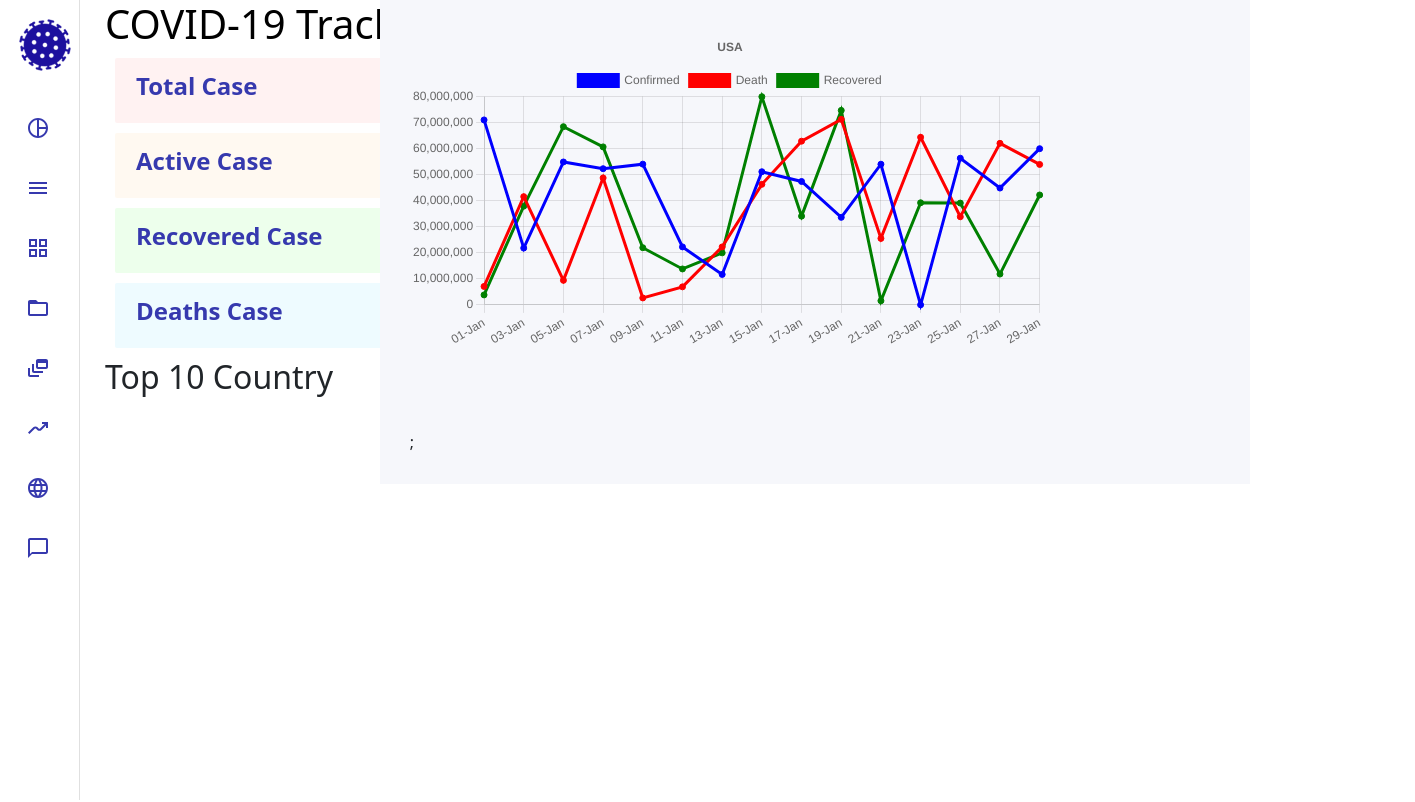
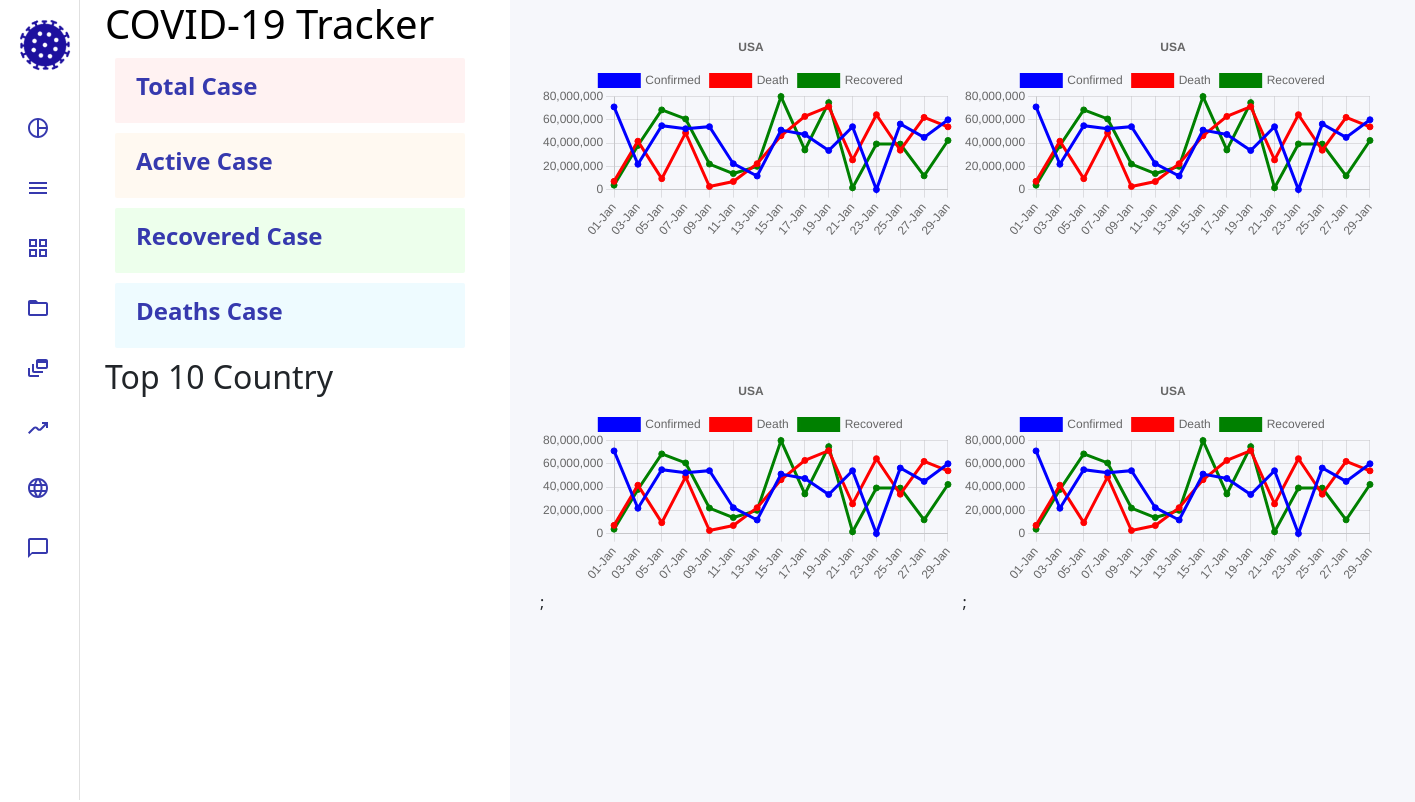
Before and after one commit to JessRm04/laresistenciacoviders, a React (Create React App) app: page /TrackerSeis in a window 1280 px wide. Shown: the top 802 px of the page, 1415 px wide, since content can reach past the window. Built offline with nearby package versions, Linux system fonts and the light colour scheme; no server answers.

Commit message:
tabla modificada

```diff
--- a/src/components/render/landing/landing-navbar/NavbarLanding.jsx
+++ b/src/components/render/landing/landing-navbar/NavbarLanding.jsx
@@ -87,7 +87,7 @@ function NavbarLanding() {
               </NavDropdown>
               <Nav.Link as={Link} to="about" id='abouts' className={`navbar-text ${navText ? 'navbar-text-scrolled' : ''}`}>About</Nav.Link>
               <Nav.Link as={Link} to="help" id='helps' className={`navbar-text ${navText ? 'navbar-text-scrolled' : ''}`}>Help</Nav.Link>
-            <Nav.Link as={Link} to="Trackerdos"><Button className={`buttontracker navbar-text ${navText ? 'navbar-text-scrolled' : ''}`}><h5 className='buttonText'>Tracker</h5></Button></Nav.Link>
+            <Nav.Link as={Link} to="Trackerdos"><Button className='buttontracker'><h5 className='buttonText'>Tracker</h5></Button></Nav.Link>
             </Nav>
           </Navbar.Collapse>
         </Container>
--- a/src/components/render/landing/landing-prevent/landing-prevent.css
+++ b/src/components/render/landing/landing-prevent/landing-prevent.css
@@ -69,7 +69,6 @@
 }
 
 .paragraphPrevent{
-    margin-top: -5%;
     line-height: 1.75;
     color: #515184;
     font-weight: 400;
--- a/src/components/render/landing/landing-view-wash/landing-view-wash.css
+++ b/src/components/render/landing/landing-view-wash/landing-view-wash.css
@@ -27,5 +27,4 @@
 .imgWashed{
     grid-column: 2/5;
     grid-row: 2/3;
-    margin-left: -5%;
 }
--- a/src/components/render/trackers/tracker-dos/Mol-tracker-dos-desplegable.jsx
+++ b/src/components/render/trackers/tracker-dos/Mol-tracker-dos-desplegable.jsx
@@ -17,9 +17,11 @@ function Desplegable() {
   return (
     <div >
       {data && (
-        <select id="my-select">
-          <option value="option1">{data.updated}</option>
-        </select>
+        <div className='desplegable'>
+          <select id="my-select">
+            <option value="option1">{data.country}</option>
+          </select>
+        </div>
       )}
     </div>
   )
--- a/src/components/render/trackers/tracker-dos/tracker-dos.css
+++ b/src/components/render/trackers/tracker-dos/tracker-dos.css
@@ -278,4 +278,9 @@ h5 {
   height: 3rem;
   margin-bottom: 2%;
   margin-left: 1%;
+  border: none;
 }
+
+.desplegable{
+  border-bottom: 1px solid rgba(0, 0, 0, 0.1);
+}
--- a/src/components/render/trackers/tracker-seis/Tracker_seis.css
+++ b/src/components/render/trackers/tracker-seis/Tracker_seis.css
@@ -1,13 +1,26 @@
 .grafica {
-    width: 50vw;
-    height: 50vh;
+    width: 33vw;
+    height: 70vh;
 }
 
 .container-grafica{
-    width: 68vw;
+    width: 75vw;
     margin: 0 auto;
     padding: 30px;
     display: block;
     float: right;
     background-color: #F6F7FB;
+    margin-left: 10rem;
+    display: grid;
+    grid-template-columns: 1fr 1fr;
 }
+
+.grafica-container{
+    display: flex;
+    margin-left: 0rem;
+    height: 70%;
+}
+
+.grafica3, .grafica4{
+    margin-top: -15rem;
+}
--- a/src/components/render/trackers/tracker-seis/Tracker_seis.jsx
+++ b/src/components/render/trackers/tracker-seis/Tracker_seis.jsx
@@ -66,15 +66,33 @@ export const data = {
 
 export default function TrackerSeis() {
     return(
-        <div className='browserContainer'>
+
+        <div className='grafica-container'>
             <div>
                 <Layout />
-            <TrackerDiecinueve />
+                <TrackerDiecinueve />
             </div>
-            <div className="container-grafica">
-                <div className='grafica'>
-                    <Line options={options} data={data} />
-                </div>;
+            <div className='container-grafica'>
+                <div>
+                    <div className='grafica grafica1'>
+                        <Line options={options} data={data} />
+                    </div>;
+                </div>
+                <div>
+                    <div className='grafica grafica2'>
+                        <Line options={options} data={data} />
+                    </div>;
+                </div>
+                <div>
+                    <div className='grafica grafica3'>
+                        <Line options={options} data={data} />
+                    </div>;
+                </div>
+                <div>
+                    <div className='grafica grafica4'>
+                        <Line options={options} data={data} />
+                    </div>;
+                </div>
             </div>
         </div>
     )
```
Also changed, not shown: src/components/render/trackers/tracker-seis/Tracker-seis.jsx (deleted, +0 -81 lines), src/components/render/landing/landing-view-wash/landing-view-wash.jsx (indentation only).
